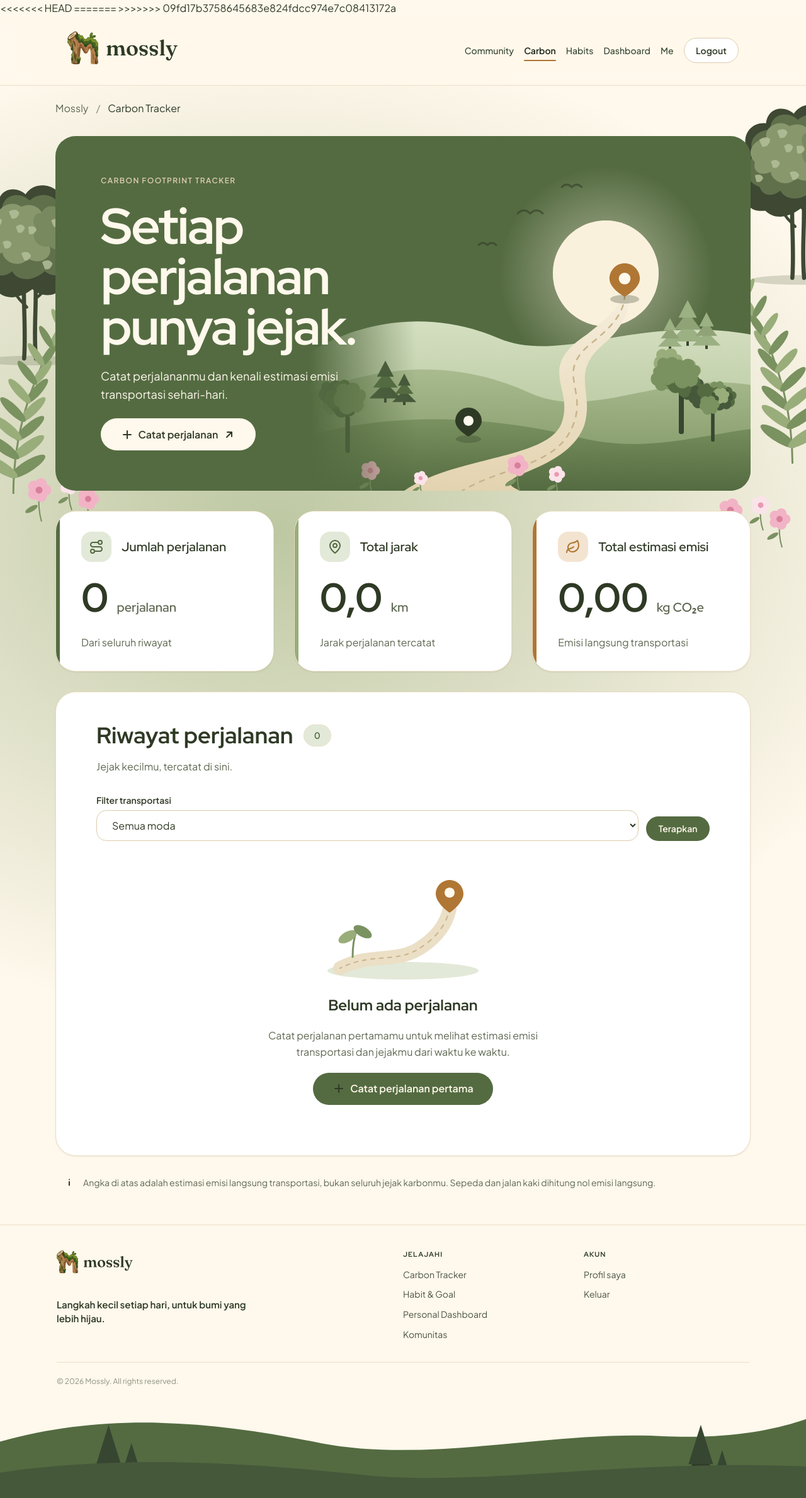
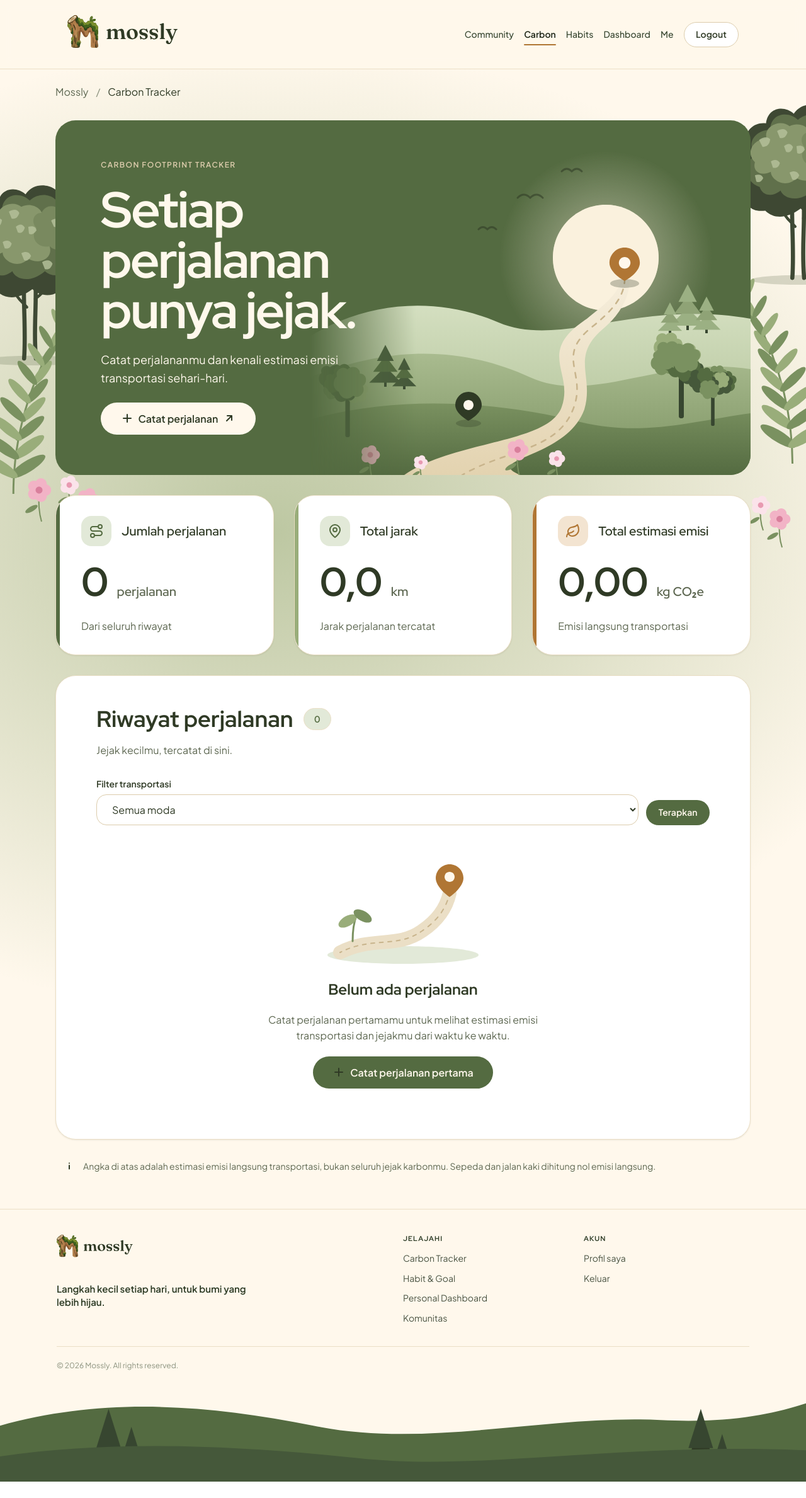
Before and after one commit to pbp-kelompok-a5/mossly, a Django app: page /carbon/ in a window 1280 px wide. Shown: the whole page at 63% size. After the commit the page ends 2352 px from the top, so only its background shows below. Run offline with Django 5.2, Linux system fonts and the light colour scheme; a user stored in the database is signed in; data comes from the database, SQL or seed files in the repository; data that the repository does not hold is empty; style sheets or scripts are compiled from the project's sources.

Commit message:
fix: resolve merge conflict marker

```diff
--- a/templates/base.html
+++ b/templates/base.html
@@ -15,13 +15,10 @@
     <link rel="stylesheet" href="{% static 'css/footer.css' %}">
     <script src="{% static 'js/vendor/htmx.min.js' %}?v=2.0.4" defer></script>
 
-<<<<<<< HEAD
     {# Apps that never used Tailwind (Carbon) empty this block so its reset does not restyle them. #}
     {% block tailwind %}<script src="https://cdn.jsdelivr.net/npm/@tailwindcss/browser@4"></script>{% endblock %}
     {# app_head: an app's own fonts, styles, and scripts; extra_head: a single page's. #}
     {% block app_head %}{% endblock %}
-=======
->>>>>>> 09fd17b3758645683e824fdcc974e7c08413172a
     {% block extra_head %}{% endblock %}
 </head>
 <body class="{% block body_class %}{% endblock %}">
```
